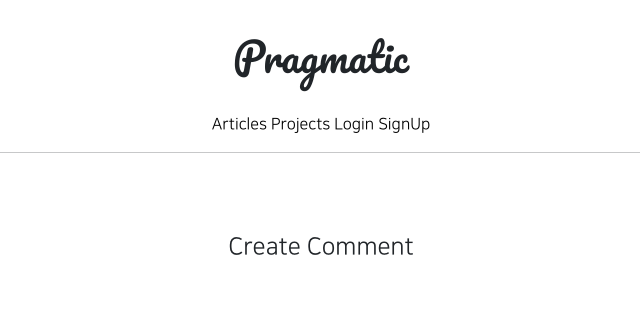
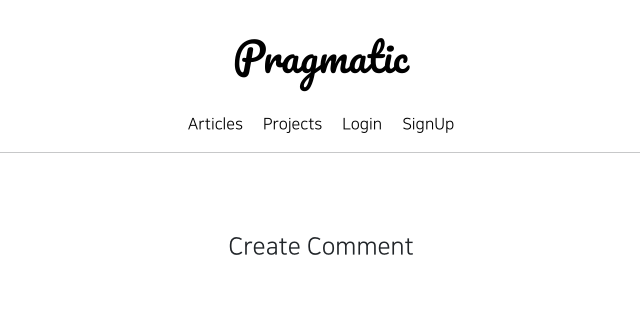
Before and after one commit to sthax17/kay, a Django app: page /accounts/create/ in a window 1280 px wide. Shown: the top 311 px of the page, without its empty margins (319-959 px from the left). Run offline with Django 3.2, Linux system fonts and the light colour scheme; parts of the project's set-up code (start-up, migrations or seed data) failed here and were passed over; some libraries are stand-ins or nearby versions.

Commit message:
08/30 4 commit

```diff
--- a/articleapp/models.py
+++ b/articleapp/models.py
@@ -13,7 +13,7 @@ class Article(models.Model):
     project = models.ForeignKey(Project,
                                 on_delete=models.SET_NULL,
                                 related_name='article',
-                                null=True)
+                                null=True, blank=True)
 
     title = models.CharField(max_length=200, null=True)
     image = models.ImageField(upload_to='article/', null=True)
--- a/kay/urls.py
+++ b/kay/urls.py
@@ -18,9 +18,11 @@ from django.conf.urls.static import static
 from django.contrib import admin
 from django.urls import path, include
 
-
+from articleapp.views import ArticleListView
 
 urlpatterns = [
+    path('', ArticleListView.as_view(), name='home'),
+
     path('admin/', admin.site.urls),
     path('accounts/', include('accountapp.urls')),
     path('profiles/', include('profileapp.urls')),
--- a/templates/header.html
+++ b/templates/header.html
@@ -1,21 +1,25 @@
 <div style="text-align: center">
 
     <div class="pragmatic_header_logo">
-        <h1>Pragmatic</h1>
+        <h1>
+            <a href="{% url 'home' %}">
+                Pragmatic
+            </a>
+        </h1>
     </div>
     <div class="pragmatic_header_button">
-        <span>
+        <span class="mx-2">
             <a href="{% url 'articleapp:list' %}">
                 Articles
             </a>
         </span>
-        <span>
+        <span class="mx-2">
             <a href="{% url 'projectapp:list' %}">
                 Projects
             </a>
         </span>
         {% if user.is_authenticated %}
-        <span>
+        <span class="mx-2">
             <a href="{% url 'subscribeapp:list' %}">
                 Subscription
             </a>
@@ -23,23 +27,23 @@
         {% endif %}
 
         {% if not user.is_authenticated  %}
-        <span>
+        <span class="mx-2">
             <a href="{% url 'accountapp:login' %}">
                 Login
             </a>
         </span>
-        <span>
+        <span class="mx-2">
             <a href="{% url 'accountapp:create' %}">
                 SignUp
             </a>
         </span>
         {% else %}
-        <span>
+        <span class="mx-2">
             <a href="{% url 'accountapp:detail' pk=user.pk %}">
                 Mypage
             </a>
         </span>
-        <span>
+        <span class="mx-2">
             <a href="{% url 'accountapp:logout' %}">
                 Logout
             </a>
```
Also changed, not shown: db.sqlite3.
